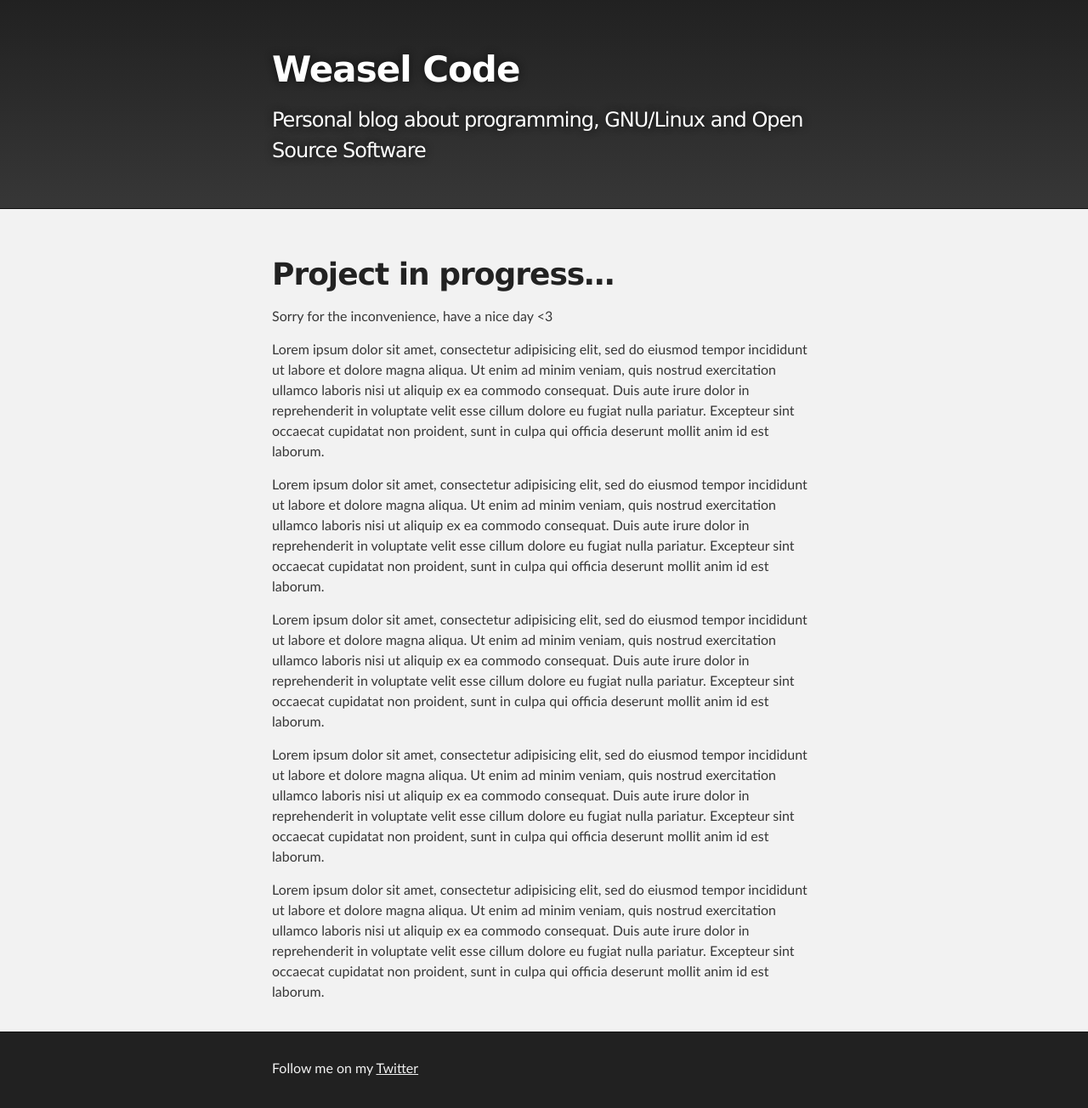
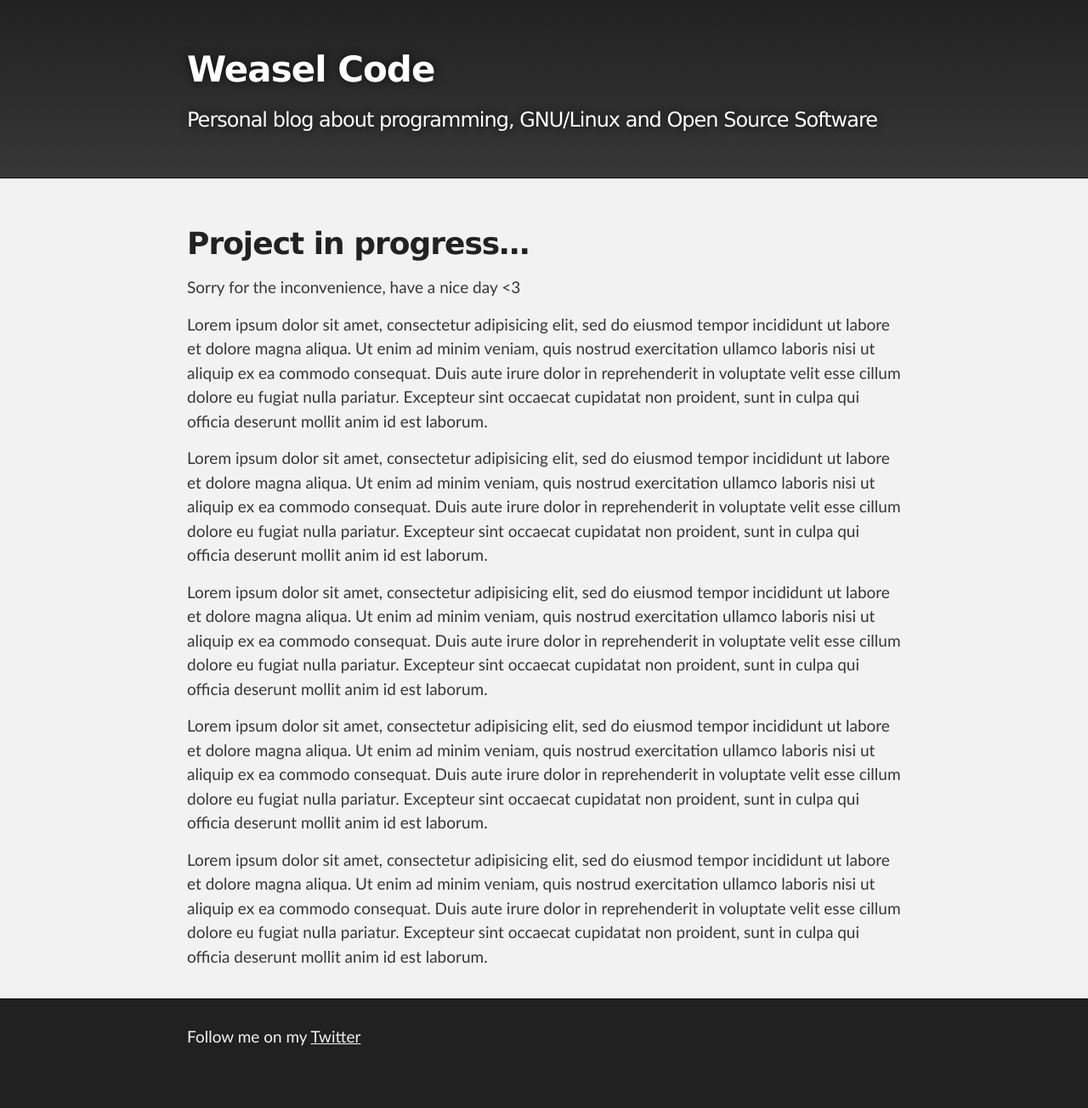
Before and after one commit to dp-weasel/WeaselCode, a Jekyll site: the page built from index.md, in a window 1280 px wide. Shown: the whole page at 85% size. Built offline with Jekyll 4.4.1, drawn with Linux system fonts in a browser that asks for light colours; our own code applies the rules of GitHub Pages for plain Markdown files; after the commit the page ends 1270 px from its top, so only the background shows below that.

Commit message:
css is improved - fonts size and max-width

```diff
--- a/_sass/jekyll-theme-slate.scss
+++ b/_sass/jekyll-theme-slate.scss
@@ -47,7 +47,7 @@ body {
   box-sizing: border-box;
   color:#373737;
   background: #212121;
-  font-size: 16px;
+  font-size: 19px;
   font-family: 'Myriad Pro', Calibri, Helvetica, Arial, sans-serif;
   line-height: 1.5;
   -webkit-font-smoothing: antialiased;
@@ -261,7 +261,7 @@ Full-Width Styles
 
 .inner {
   position: relative;
-  max-width: 640px;
+  max-width: 840px;
   padding: 20px 10px;
   margin: 0 auto;
 }
@@ -377,7 +377,7 @@ Small Device Styles
 
 @media screen and (max-width: 480px) {
   body {
-    font-size:14px;
+    font-size:16px;
   }
 
   #downloads {
@@ -425,7 +425,7 @@ Small Device Styles
 
 @media screen and (max-width: 320px) {
   body {
-    font-size:14px;
+    font-size:16px;
   }
 
   #downloads {
```
